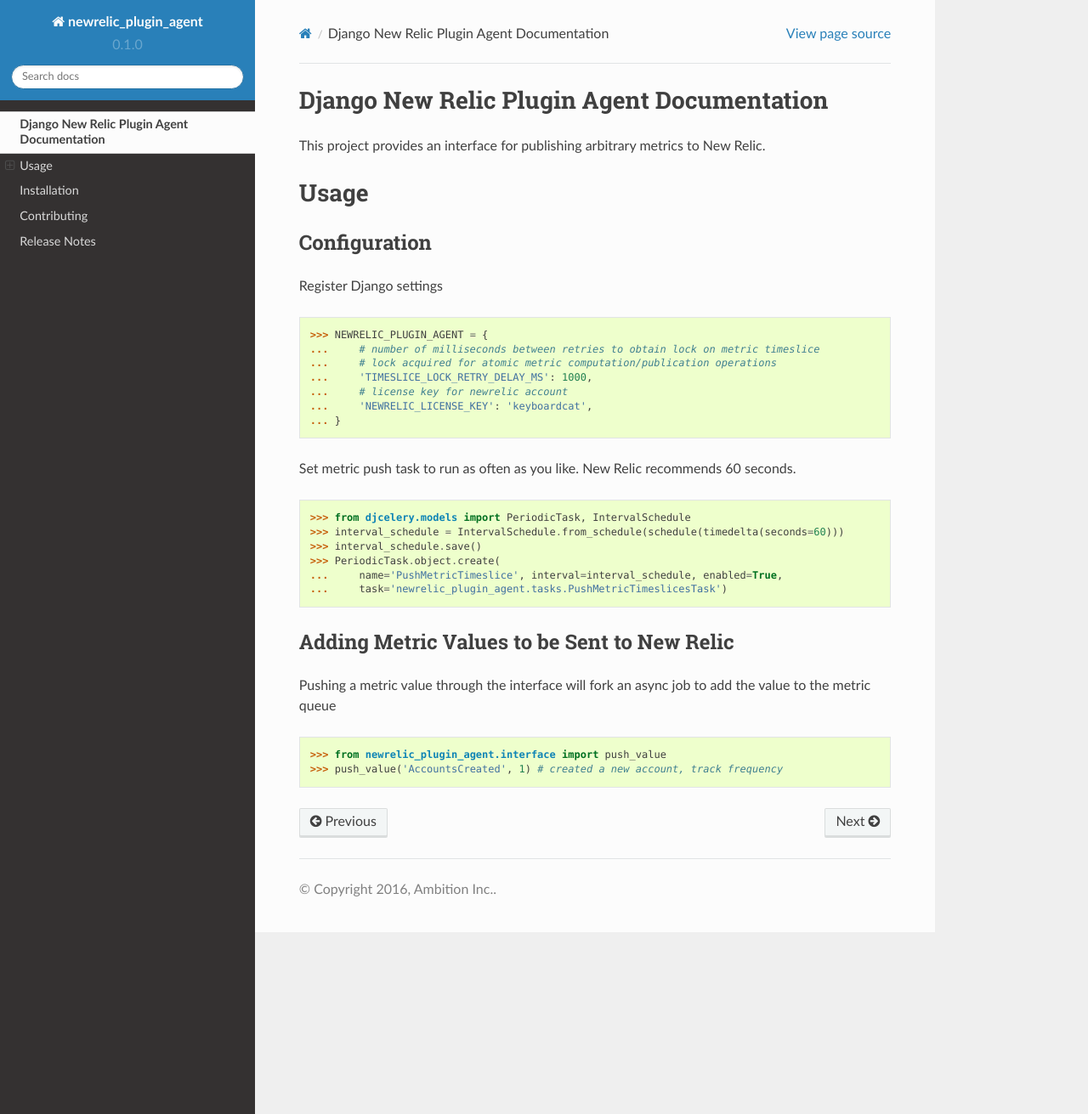
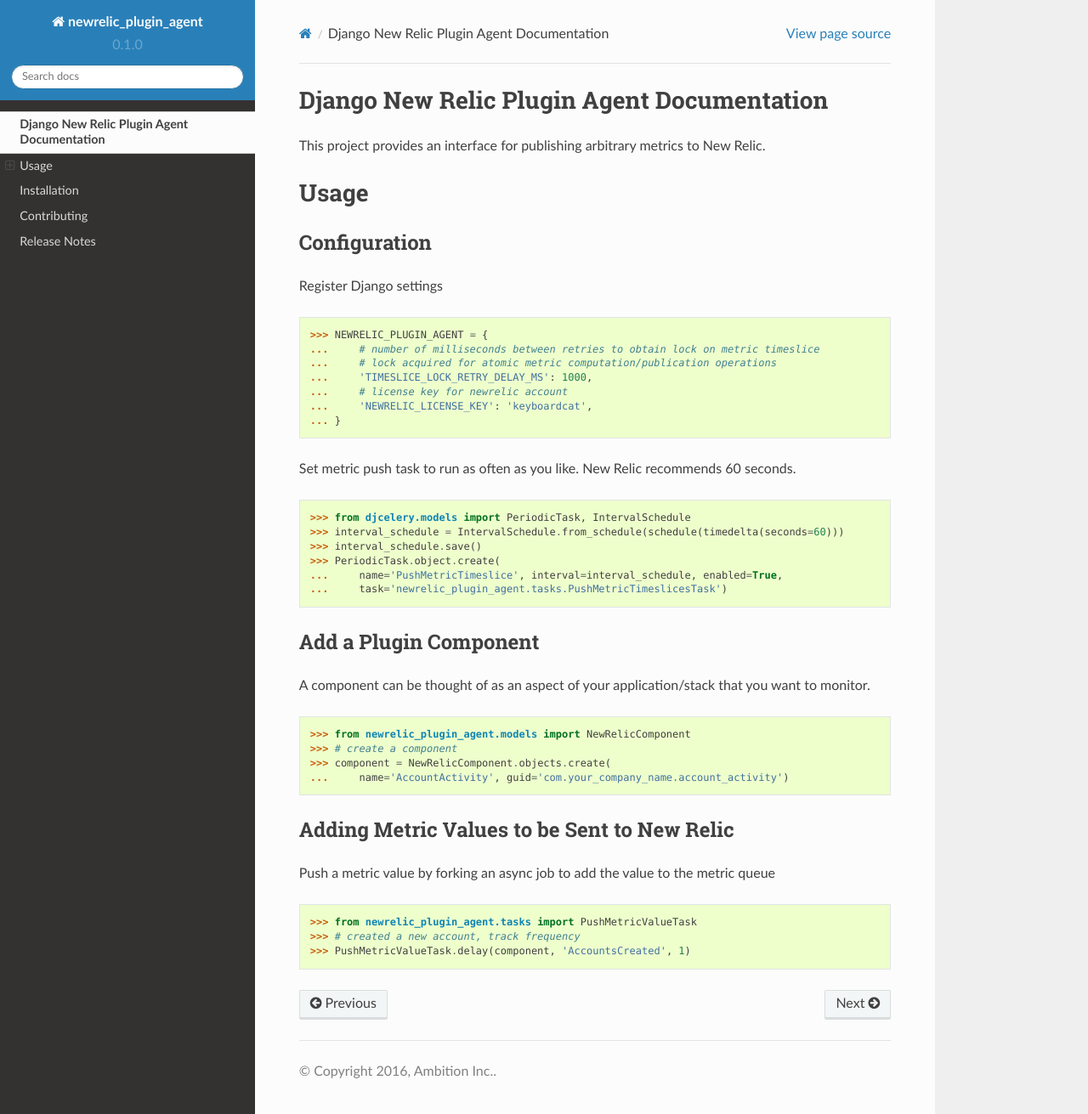
Before and after one commit to ambitioninc/django-newrelic-plugin-agent, a Sphinx documentation site: the page built from docs/index.rst, in a window 1280 px wide and 1311 px high. Shown: the whole window at 85% size. Built offline with Sphinx 7.4.7 and the Read the Docs theme 2.0.0, drawn with Linux system fonts in a browser that asks for light colours.

Commit message:
update to docs, removed interface

```diff
--- a/docs/index.rst
+++ b/docs/index.rst
@@ -34,12 +34,26 @@ Set metric push task to run as often as you like. New Relic recommends 60 second
     ...     task='newrelic_plugin_agent.tasks.PushMetricTimeslicesTask')
 
 
+Add a Plugin Component
+----------------------
+
+A component can be thought of as an aspect of your application/stack that you want to monitor.
+
+.. code-block:: python
+
+    >>> from newrelic_plugin_agent.models import NewRelicComponent
+    >>> # create a component
+    >>> component = NewRelicComponent.objects.create(
+    ...     name='AccountActivity', guid='com.your_company_name.account_activity')
+
+
 Adding Metric Values to be Sent to New Relic
 --------------------------------------------
 
-Pushing a metric value through the interface will fork an async job to add the value to the metric queue
+Push a metric value by forking an async job to add the value to the metric queue
 
 .. code-block:: python
 
-    >>> from newrelic_plugin_agent.interface import push_value
-    >>> push_value('AccountsCreated', 1) # created a new account, track frequency
+    >>> from newrelic_plugin_agent.tasks import PushMetricValueTask
+    >>> # created a new account, track frequency
+    >>> PushMetricValueTask.delay(component, 'AccountsCreated', 1)
```
Also changed, not shown: README.rst (+5 -7 lines), 2 other files.
